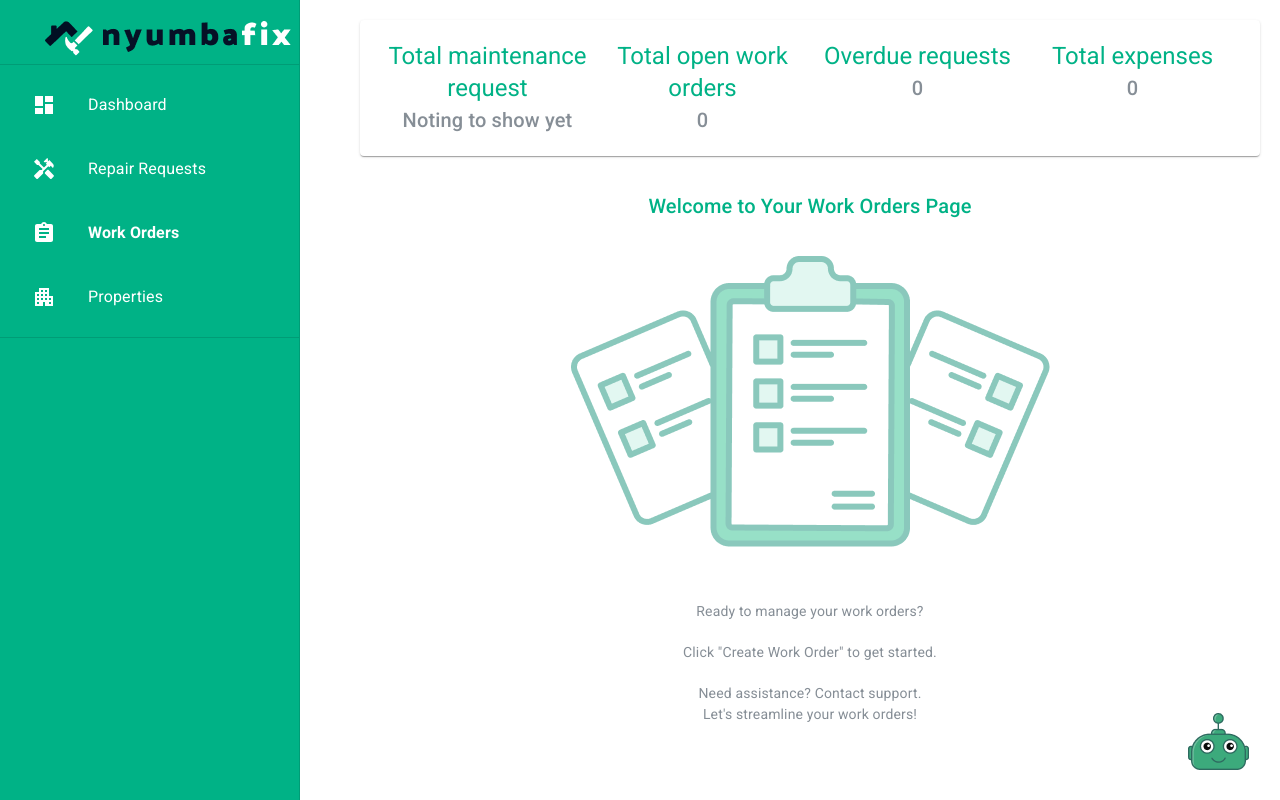
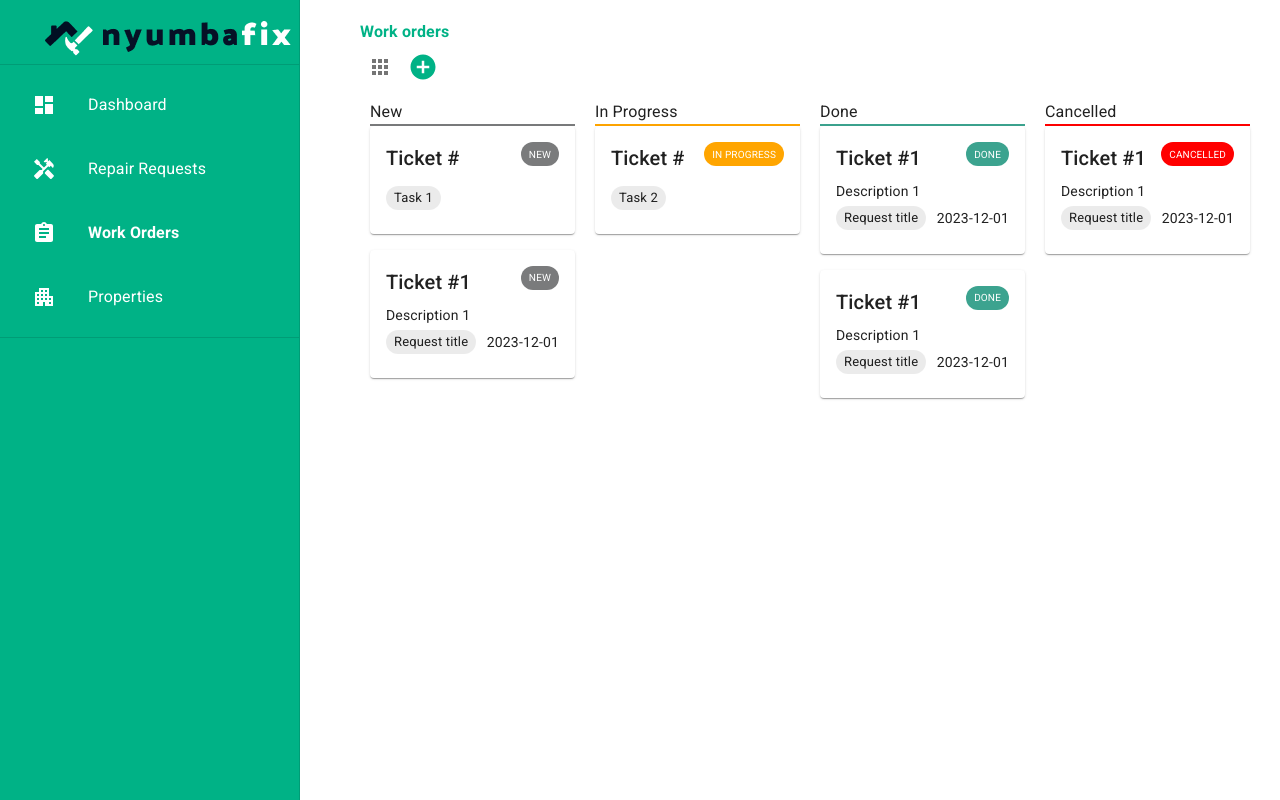
Before and after one commit to xarrijorge/orionFrontend, a React (Create React App) app: page /dashboard/orders in a window 1280 px wide. Built offline with nearby package versions, Linux system fonts and the light colour scheme.

Commit message:
Updated pages with new design

```diff
--- /dev/null
+++ b/src/components/UnitTable.jsx
@@ -0,0 +1,64 @@
+/* eslint-disable react/prop-types */
+import React from 'react'
+import { DataGrid } from '@mui/x-data-grid'
+import { Button } from '@mui/material'
+
+const getStatusColor = (status) => {
+  switch (status) {
+    case 'Pending':
+      return 'orange'
+    case 'In Progress':
+      return 'blue'
+    case 'Completed':
+      return 'green'
+    default:
+      return 'gray'
+  }
+}
+
+const UnitsTable = ({ data }) => {
+  const columns = [
+    { field: 'id', headerName: 'ID', width: 100 },
+    { field: 'unitNumber', headerName: 'Unit Number', width: 150 },
+    { field: 'request', headerName: 'Request', flex: 1 },
+    {
+      field: 'status',
+      headerName: 'Status',
+      width: 150,
+      renderCell: (params) => (
+        <span
+          style={{
+            backgroundColor: getStatusColor(params.value),
+            color: 'white',
+            fontSize: '0.5rem',
+            padding: '3px 8px',
+            borderRadius: '12px',
+          }}>
+          {params.value}
+        </span>
+      ),
+    },
+    {
+      field: 'action',
+      headerName: 'Action',
+      width: 150,
+      renderCell: () => <Button size='small'>Action</Button>,
+    },
+  ]
+
+  return (
+    <div style={{ height: 'auto', width: '100%', marginBottom: 30 }}>
+      <h3>{data[0]['property']}</h3>
+      <DataGrid
+        rows={data[0]['orders']}
+        columns={columns}
+        pageSize={5}
+        rowHeight={35}
+        rowsPerPageOptions={[5]}
+        checkboxSelection={false}
+      />
+    </div>
+  )
+}
+
+export default UnitsTable
--- a/src/pages/dashboard/RepairRequests.jsx
+++ b/src/pages/dashboard/RepairRequests.jsx
@@ -1,7 +1,11 @@
+/* eslint-disable react/jsx-key */
 /* eslint-disable react/no-unescaped-entities */
 import React from 'react'
 import UnitsTable from '../../components/UnitTable'
 import Box from '@mui/material/Box'
+import ActionNav from '../../components/ActionNav'
+import AppsIcon from '@mui/icons-material/Apps'
+import List from '@mui/icons-material/List'
 
 const RepairRequests = () => {
   const dummyData = [
@@ -13,37 +17,44 @@ const RepairRequests = () => {
           unitNumber: 'A101',
           request: 'Repair plumbing',
           status: 'Pending',
+          title: 'Request title',
         },
         {
           id: 2,
           unitNumber: 'B205',
           request: 'Fix electrical issue',
           status: 'In Progress',
+          title: 'Request title',
         },
         {
           id: 3,
           unitNumber: 'C304',
           request: 'Paint walls',
           status: 'Completed',
+          title: 'Request title',
         },
         {
           id: 4,
           unitNumber: 'D403',
           request: 'Replace light fixtures',
           status: 'Pending',
+          title: 'Request title',
         },
         {
           id: 5,
           unitNumber: 'E502',
           request: 'Repair HVAC',
           status: 'Pending',
+          title: 'Request title',
         },
       ],
     },
   ]
 
+  const icons = [<List />, <AppsIcon />]
   return (
     <>
+      <ActionNav title='Repair requests' icons={icons} />
       <Box>
         <UnitsTable data={dummyData} />
       </Box>
--- a/src/pages/dashboard/WorkOrders.jsx
+++ b/src/pages/dashboard/WorkOrders.jsx
@@ -1,62 +1,95 @@
-/* eslint-disable react/no-unescaped-entities */
+/* eslint-disable react/jsx-key */
 import React from 'react'
-import Stats from '../../components/Dashboard/Stats'
-import { Typography, Box } from '@mui/material'
-import dashboardPlaceholder from '../../assets/dashboardPlaceholder.png'
-import nyumbaMate from '../../assets/Bot.png'
-import Tooltip from '@mui/material/Tooltip'
+import { Box, Typography } from '@mui/material'
+import TicketComponent from '../../components/Ticket'
+import ActionNav from '../../components/ActionNav'
+import AppsIcon from '@mui/icons-material/Apps'
 
-const WorkOrders = () => {
-  const data = [
-    { title: 'Total maintenance request', data: 'Noting to show yet' },
-    { title: 'Total open work orders', data: 0 },
-    { title: 'Overdue requests', data: 0 },
-    { title: 'Total expenses', data: 0 },
-  ]
+const workOrders = [
+  // Define your work orders here with details like id, title, description etc.
+  { id: 1, title: 'Task 1', status: 'new' },
+  { id: 2, title: 'Task 2', status: 'progress' },
+  {
+    ticketNumber: 1,
+    description: 'Description 1',
+    status: 'new',
+    date: '2023-12-01',
+    title: 'Request title',
+  },
+  {
+    ticketNumber: 1,
+    description: 'Description 1',
+    status: 'done',
+    date: '2023-12-01',
+    title: 'Request title',
+  },
+  {
+    ticketNumber: 1,
+    description: 'Description 1',
+    status: 'done',
+    date: '2023-12-01',
+    title: 'Request title',
+  },
+  {
+    ticketNumber: 1,
+    description: 'Description 1',
+    status: 'cancelled',
+    date: '2023-12-01',
+    title: 'Request title',
+  },
+]
+
+const colors = {
+  New: '#7A7B7C',
+  Done: '#3CA38F',
+  progress: 'orange',
+  Cancelled: 'red',
+}
+
+const columns = {
+  New: {
+    id: 'New',
+    title: 'New',
+    tasks: workOrders.filter((task) => task.status === 'new'),
+  },
+  'In Progress': {
+    id: 'In Progress',
+    title: 'In Progress',
+    tasks: workOrders.filter((task) => task.status === 'progress'),
+  },
+  Done: {
+    id: 'Done',
+    title: 'Done',
+    tasks: workOrders.filter((task) => task.status === 'done'),
+  },
+  Cancelled: {
+    id: 'Cancelled',
+    title: 'Cancelled',
+    tasks: workOrders.filter((task) => task.status === 'cancelled'),
+  },
+}
+
+function WorkOrdersBoard() {
+  const icons = [<AppsIcon />]
   return (
     <>
-      <Stats stats={data} />
-      <div className='repairContainer'>
-        <Typography className='singleDashHeader' variant='h6'>
-          Welcome to Your Work Orders Page
-        </Typography>
-        <Box
-          component='img'
-          className='singleDashImg'
-          alt='The house from the offer.'
-          src={dashboardPlaceholder}
-        />
-        <div>
-          <p className='singleDashFooter'>Ready to manage your work orders? </p>
-          <p className='singleDashFooter'>
-            Click "Create Work Order" to get started.
-          </p>
-          <p className='singleDashFooter'>
-            Need assistance? Contact support.
-            <br /> Let's streamline your work orders!
-          </p>
-        </div>
-      </div>
-      <Tooltip
-        title='Hey, you can ask me anything'
-        placement='left-end'
-        arrow
-        sx={{
-          '& .MuiTooltip-tooltip': {
-            backgroundColor: '#FFFFFF', // White background color
-            color: '#000000', // Black text color
-            border: '1px solid #000000', // Black border
-          },
-        }}>
-        <Box
-          component='img'
-          className='nyumbaMate'
-          alt='The house from the offer.'
-          src={nyumbaMate}
-        />
-      </Tooltip>
+      <ActionNav title='Work orders' icons={icons} />
+      <Box display='flex' flexWrap='wrap'>
+        {Object.entries(columns).map(([columnId, column]) => (
+          <Box key={columnId} style={{ margin: 10, flex: 1 }}>
+            <Typography>{column.title}</Typography>
+            <hr
+              color={colors[column.title] || 'orange'}
+              className='kabaanDivider'
+            />
+            {column.tasks.map((task, idx) => (
+              <TicketComponent {...task} key={idx} />
+            ))}
+          </Box>
+        ))}
+      </Box>
     </>
   )
 }
 
-export default WorkOrders
+export default WorkOrdersBoard
```
Also changed, not shown: src/pages/dashboard/WorkOrders copy.jsx (added, +62 -0 lines).
